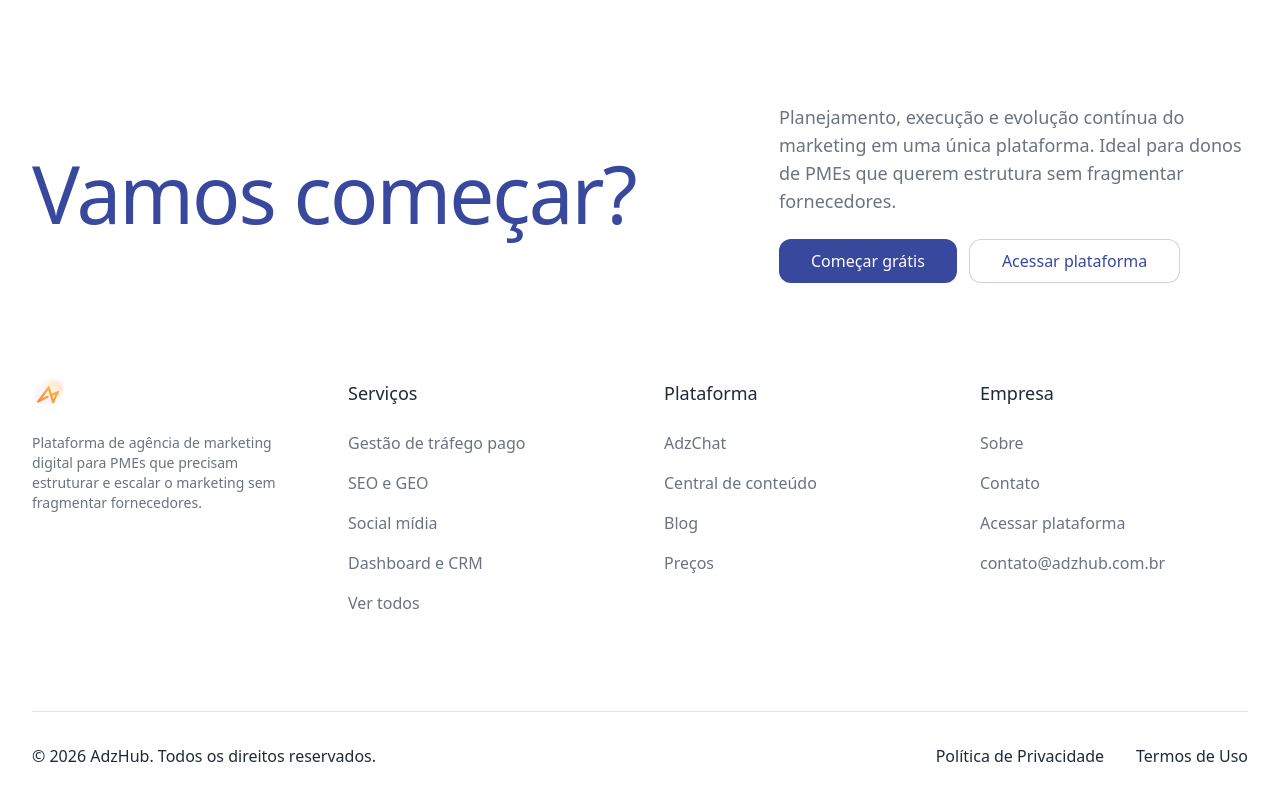
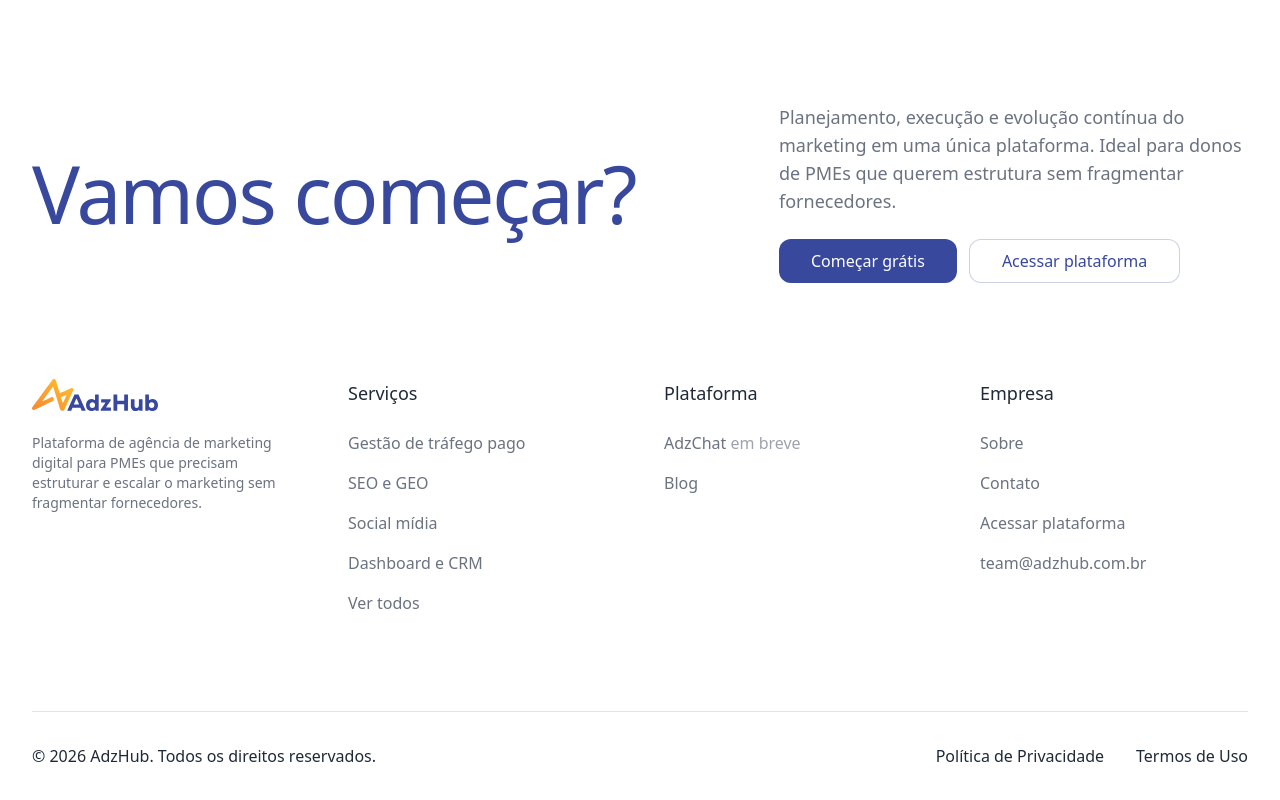
Before and after one commit to spotmkt/adzhub-lp, a React (Vite) app: page / in a window 1280 px wide. Shown: the part 8385-9185 px from the top of the page. Built offline with nearby package versions, Linux system fonts and the light colour scheme.

Commit message:
Remove deprecated URLs from sitemap.xml and update generate-sitemap script accordingly. Revise Footer component to reflect new logo and adjust service links, including marking AdzChat as "coming soon." Add noindex meta tags to Pricing page for SEO compliance.

```diff
--- a/scripts/generate-sitemap.mjs
+++ b/scripts/generate-sitemap.mjs
@@ -47,10 +47,8 @@ const SITE_URL = (process.env.PUBLIC_SITE_URL || "https://adzhub.com.br").replac
 const staticPaths = [
   { path: "/", changefreq: "weekly", priority: "1.0" },
   { path: "/seo", changefreq: "weekly", priority: "0.9" },
-  { path: "/chat", changefreq: "weekly", priority: "0.9" },
   { path: "/blog", changefreq: "daily", priority: "0.9" },
   { path: "/contact", changefreq: "monthly", priority: "0.8" },
-  { path: "/pricing", changefreq: "monthly", priority: "0.8" },
   { path: "/termos", changefreq: "yearly", priority: "0.3" },
   { path: "/privacidade", changefreq: "yearly", priority: "0.3" },
 ];
--- a/src/components/Footer.tsx
+++ b/src/components/Footer.tsx
@@ -1,5 +1,5 @@
 import { Link, useLocation } from "react-router-dom";
-import adzHubLogo from "@/assets/adzhub-logo-final.png";
+import adzHubLogo from "@/assets/adzhub-logo-new.svg";
 import { useWaitlistDialog } from "@/components/WaitlistDialogProvider";
 
 export function Footer() {
@@ -44,7 +44,14 @@ export function Footer() {
         <div className="grid grid-cols-1 md:grid-cols-2 lg:grid-cols-4 gap-12 mb-24">
           <div className="lg:col-span-1">
             <Link to="/" onClick={handleLogoClick} className="inline-block mb-4">
-              <img src={adzHubLogo} alt="AdzHub" className="h-8 w-auto" />
+              <img
+                src={adzHubLogo}
+                alt="AdzHub"
+                className="h-8 w-auto"
+                width={120}
+                height={32}
+                loading="lazy"
+              />
             </Link>
             <p className="text-sm text-[#6B7280] max-w-sm">
               Plataforma de agência de marketing digital para PMEs que precisam estruturar e escalar o marketing sem
@@ -58,7 +65,7 @@ export function Footer() {
               <Link to="/#trafego-pago" className="text-base text-[#6B7280] hover:text-[#1F2937]">
                 Gestão de tráfego pago
               </Link>
-              <Link to="/#seo-geo" className="text-base text-[#6B7280] hover:text-[#1F2937]">
+              <Link to="/seo" className="text-base text-[#6B7280] hover:text-[#1F2937]">
                 SEO e GEO
               </Link>
               <Link to="/#social-midia" className="text-base text-[#6B7280] hover:text-[#1F2937]">
@@ -76,17 +83,11 @@ export function Footer() {
           <div>
             <h3 className="text-lg font-medium text-[#1F2937] mb-6">Plataforma</h3>
             <div className="flex flex-col gap-4">
-              <Link to="/chat" className="text-base text-[#6B7280] hover:text-[#1F2937]">
-                AdzChat
-              </Link>
-              <Link to="/seo" className="text-base text-[#6B7280] hover:text-[#1F2937]">
-                Central de conteúdo
-              </Link>
+              <span className="text-base text-[#6B7280]">
+                AdzChat <span className="text-[#9CA3AF] font-normal">em breve</span>
+              </span>
               <Link to="/blog" className="text-base text-[#6B7280] hover:text-[#1F2937]">
                 Blog
-              </Link>
-              <Link to="/pricing" className="text-base text-[#6B7280] hover:text-[#1F2937]">
-                Preços
               </Link>
             </div>
           </div>
@@ -106,8 +107,8 @@ export function Footer() {
               >
                 Acessar plataforma
               </a>
-              <a href="mailto:contato@adzhub.com.br" className="text-base text-[#6B7280] hover:text-[#1F2937]">
-                contato@adzhub.com.br
+              <a href="mailto:team@adzhub.com.br" className="text-base text-[#6B7280] hover:text-[#1F2937]">
+                team@adzhub.com.br
               </a>
             </div>
           </div>
--- a/src/pages/Pricing.tsx
+++ b/src/pages/Pricing.tsx
@@ -101,6 +101,8 @@ export default function Pricing() {
           name="description"
           content="Planos conforme o estágio do marketing da sua empresa — da entrada à operação completa na plataforma de agência AdzHub."
         />
+        <meta name="robots" content="noindex, nofollow" />
+        <meta name="googlebot" content="noindex, nofollow" />
       </Helmet>
 
       <div className="min-h-screen bg-gradient-to-br from-background via-background to-primary/5">
```
Also changed, not shown: 1 other file (tests, documents, lock files or other folders).
